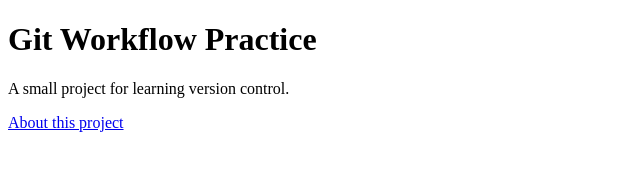
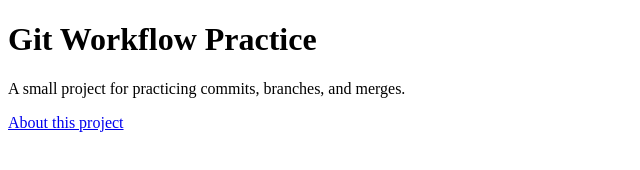
Before and after one commit to ADITYAKUMARRAI2007/git-workflow-login-test-design, a plain HTML site: page index.html in a window 1280 px wide. Shown: the whole page, without its empty margins (0-640 px from the left). Drawn offline with Linux system fonts and the light colour scheme.

Commit message:
Update home page introduction

```diff
--- a/index.html
+++ b/index.html
@@ -3,7 +3,7 @@
 <head><meta charset="utf-8"><title>Git Workflow Practice</title></head>
 <body>
   <h1>Git Workflow Practice</h1>
-  <p>A small project for learning version control.</p>
+  <p>A small project for practicing commits, branches, and merges.</p>
   <a href="about.html">About this project</a>
 </body>
 </html>
```
